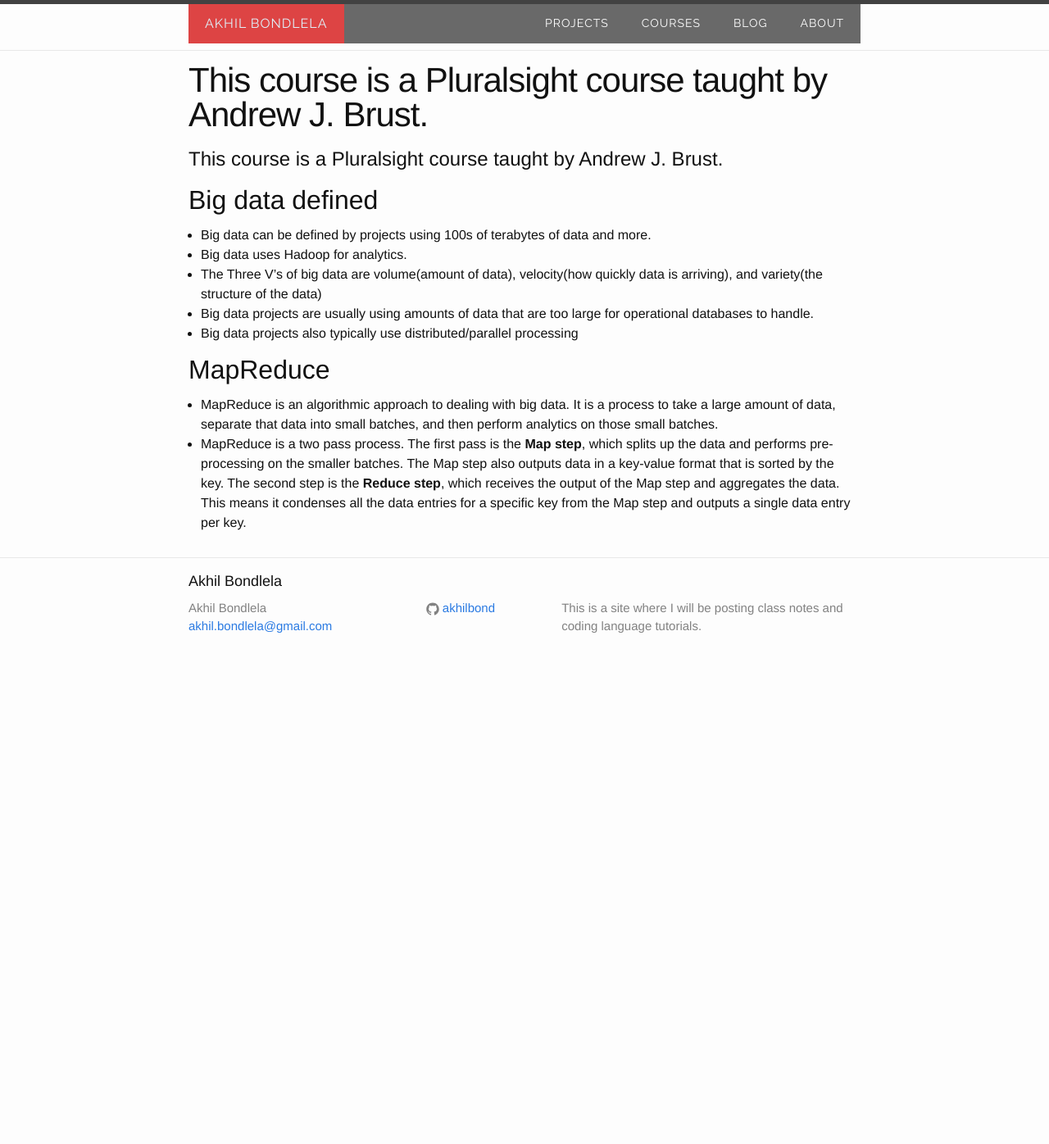
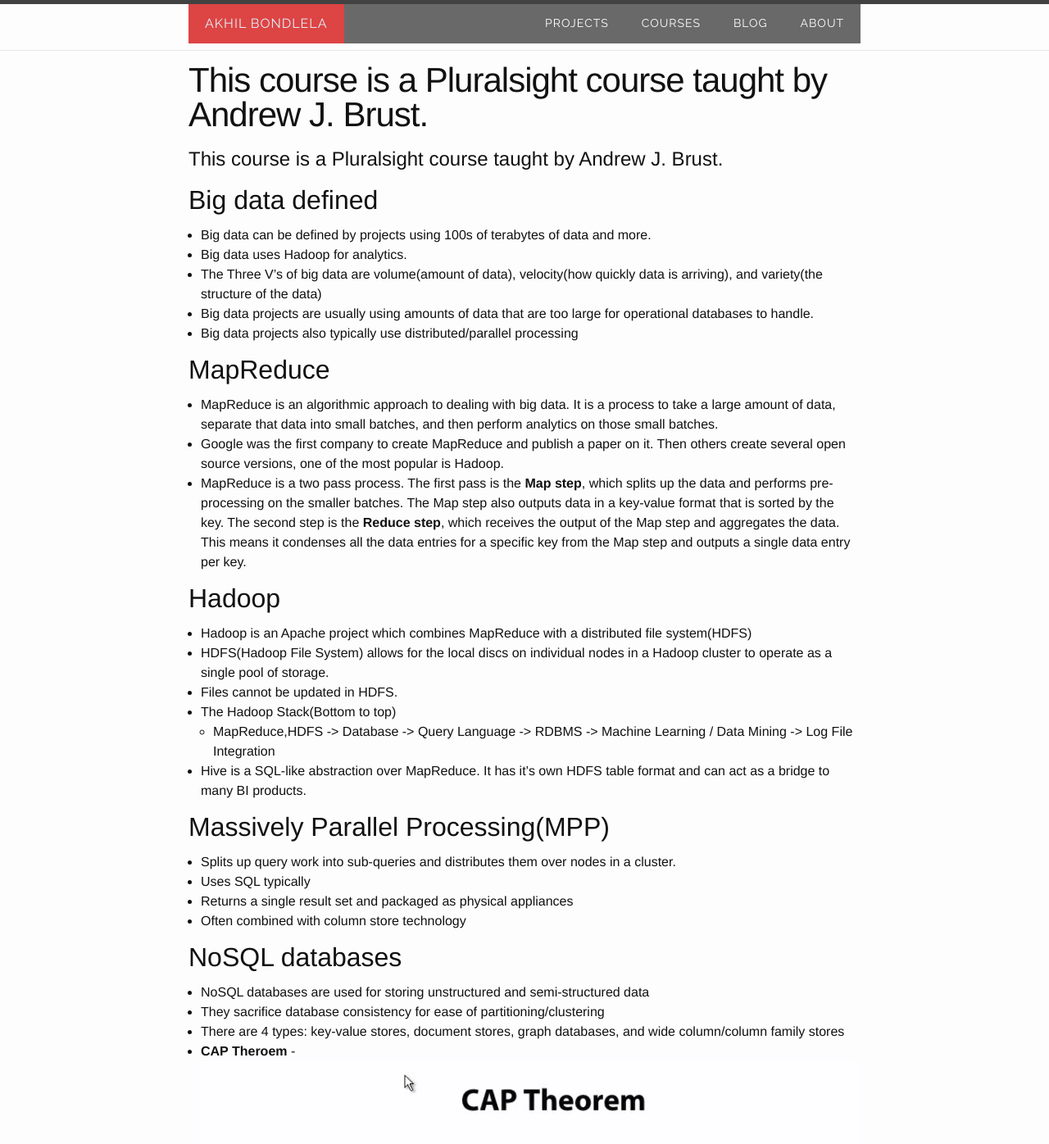
Before and after one commit to akhilbond/akhilbond.github.io, a Jekyll site: the page built from Courses/BigData/notes.md, in a window 1280 px wide and 1400 px high. Shown: the top 1396 px of the window at 82% size. Built offline with Jekyll 4.4.1, drawn with Linux system fonts in a browser that asks for light colours; our own code applies the rules of GitHub Pages for plain Markdown files; some of the changed text lies outside the part shown.

Commit message:
Big Data notes

```diff
--- a/Courses/BigData/notes.md
+++ b/Courses/BigData/notes.md
@@ -7,6 +7,7 @@
 # This course is a Pluralsight course taught by Andrew J. Brust.
 
 ## Big data defined
+
   - Big data can be defined by projects using 100s of terabytes of data and more.
   - Big data uses Hadoop for analytics.
   - The Three V's of big data are volume(amount of data), velocity(how quickly data is arriving), and variety(the structure of the data)
@@ -14,5 +15,45 @@
   - Big data projects also typically use distributed/parallel processing
 
 ## MapReduce
+
 - MapReduce is an algorithmic approach to dealing with big data. It is a process to take a large amount of data, separate that data into small batches, and then perform analytics on those small batches.
+- Google was the first company to create MapReduce and publish a paper on it. Then others create several open source versions, one of the most popular is Hadoop.
 - MapReduce is a two pass process. The first pass is the **Map step**, which splits up the data and performs pre-processing on the smaller batches. The Map step also outputs data in a key-value format that is sorted by the key. The second step is the **Reduce step**, which receives the output of the Map step and aggregates the data. This means it condenses all the data entries for a specific key from the Map step and outputs a single data entry per key.
+
+## Hadoop
+
+- Hadoop is an Apache project which combines MapReduce with a distributed file system(HDFS)
+- HDFS(Hadoop File System) allows for the local discs on individual nodes in a Hadoop cluster to operate as a single pool of storage.
+- Files cannot be updated in HDFS.
+- The Hadoop Stack(Bottom to top)
+  - MapReduce,HDFS -> Database -> Query Language -> RDBMS -> Machine Learning / Data Mining -> Log File Integration
+- Hive is a SQL-like abstraction over MapReduce. It has it's own HDFS table format and can act as a bridge to many BI products.
+
+## Massively Parallel Processing(MPP)
+
+- Splits up query work into sub-queries and distributes them over nodes in a cluster.
+- Uses SQL typically
+- Returns a single result set and packaged as physical appliances
+- Often combined with column store technology
+
+## NoSQL databases
+
+- NoSQL databases are used for storing unstructured and semi-structured data
+- They sacrifice database consistency for ease of partitioning/clustering
+- There are 4 types: key-value stores, document stores, graph databases, and wide column/column family stores
+- **CAP Theroem** - ![CAP Theroem](/resources/images/bigdata/CAPTheroem.PNG)
+
+## NewSQL
+
+- NewSQL databases challenge the dichotomy of the CAP theorem:
+  - Schema-free storage and availability
+  - Relational and consistent
+  - Acknowledges value and prevalence of SQL skillsets
+
+## HDFS Challenges
+
+- Availability - Name node is single point of failure, even with Warm standby
+- Manageability - Direct attached storage are hard to manage
+- Enterprise readiness - Most enterprises have investments in networked storage
+- Cost inefficiencies - HDFS replication creates three instances of everything by default
+- The solution - Swap HDFS with an API-compatible, enterprise alternative.
```
Also changed, not shown: resources/images/bigdata/CapTheroem.PNG (added).
